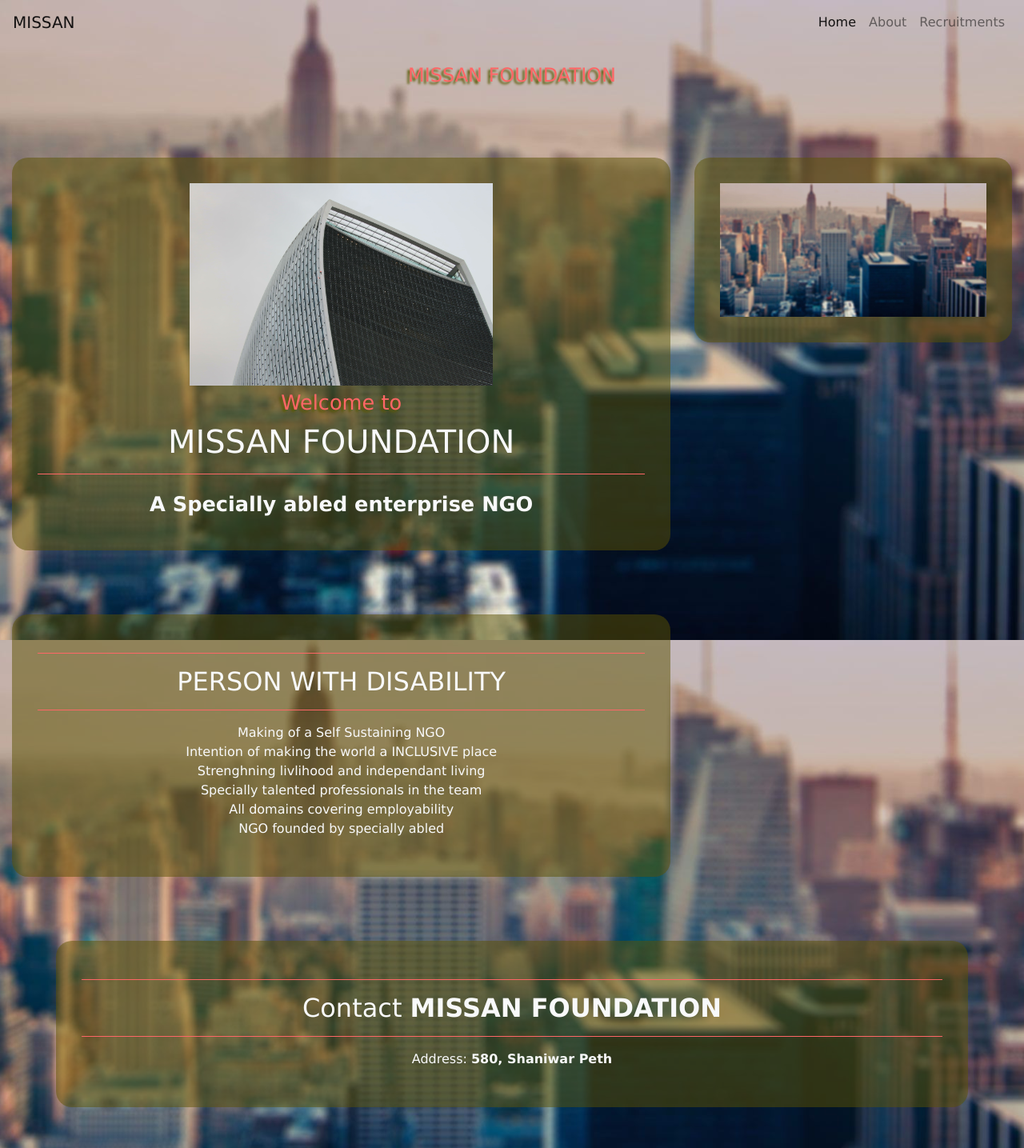
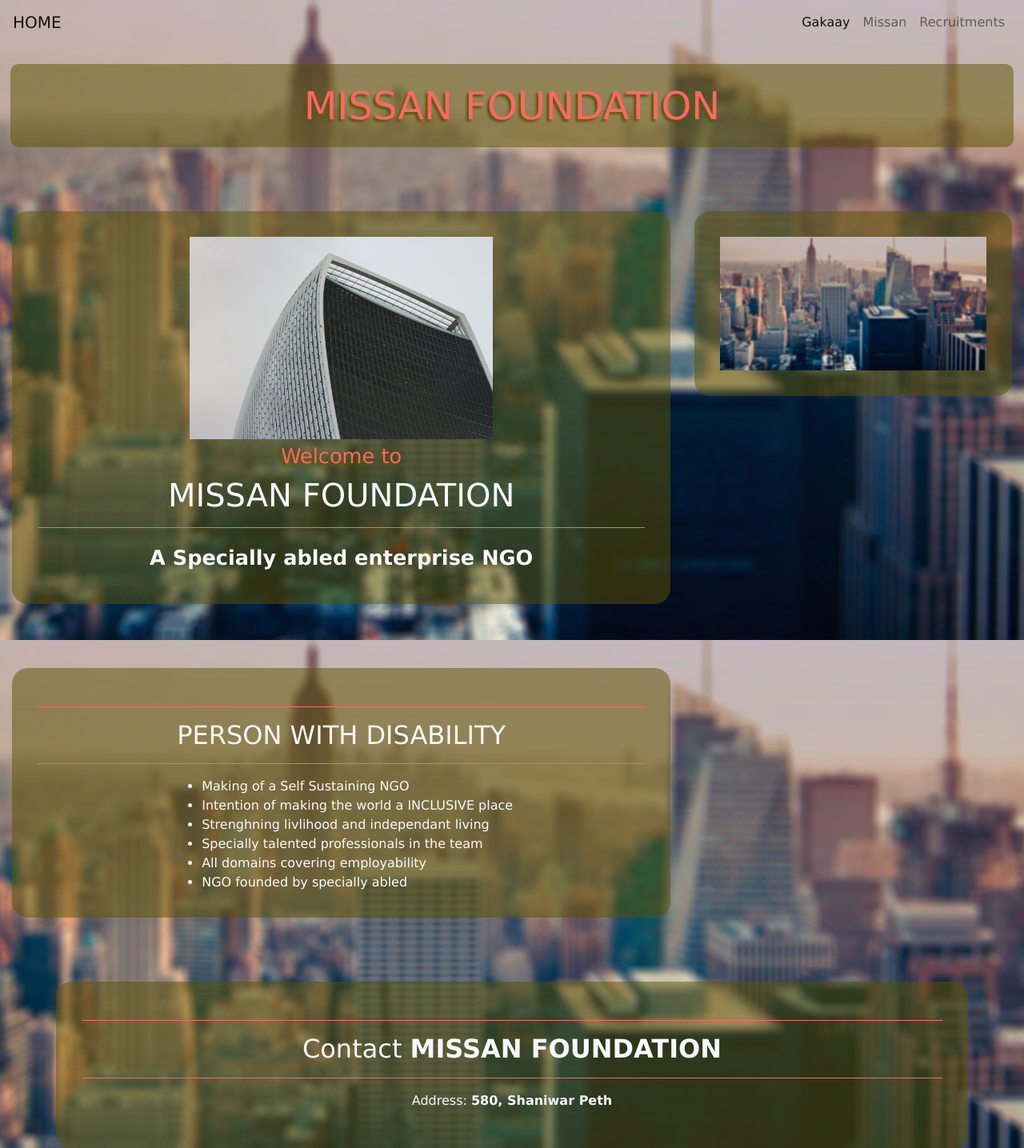
Before and after one commit to sudarshanam16/ngo, a PHP site: page / in a window 1280 px wide. Shown: the top 1435 px of the page at 80% size. Run offline with PHP 8.4, Linux system fonts and the light colour scheme; some web fonts are replaced.

Commit message:
changed nav

```diff
--- a/gakaayabout.html
+++ b/gakaayabout.html
@@ -29,10 +29,9 @@
             </button>
             <div class="collapse navbar-collapse" id="navbarNavAltMarkup">
                 <div class="navbar-nav ml-auto">
-                    <a class="nav-item nav-link " href="index.html">Home <span class="sr-only">(current)</span></a>
-                    <a class="nav-item nav-link active" href="about.html">About</a>
+                    <a class="nav-item nav-link active" href="gakaayabout.html">Gakaay</a>
+                    <a class="nav-item nav-link " href="missanabout.html">Missan</a>
                     <a class="nav-item nav-link " href="recruit.html">Recruitments</a>
-
                 </div>
             </div>
         </nav>
--- a/index.html
+++ b/index.html
@@ -22,14 +22,14 @@
 <body>
     <div class="mt-5">
         <nav class="fixed-top  navbar navbar-expand-lg navbar-light bg-transparent">
-            <a class="navbar-brand" href="index.html">MISSAN</a>
+            <a class="navbar-brand" href="index.html">HOME</a>
             <button class="navbar-toggler" type="button" data-toggle="collapse" data-target="#navbarNavAltMarkup" aria-controls="navbarNavAltMarkup" aria-expanded="false" aria-label="Toggle navigation">
               <span class="navbar-toggler-icon"></span>
             </button>
             <div class="collapse  navbar-collapse" id="navbarNavAltMarkup">
                 <div class="navbar-nav ml-auto">
-                    <a class="nav-item nav-link active" href="index.html">Home</a>
-                    <a class="nav-item nav-link " href="missanabout.html">About</a>
+                    <a class="nav-item nav-link active" href="gakaayabout.html">Gakaay</a>
+                    <a class="nav-item nav-link " href="missanabout.html">Missan</a>
                     <a class="nav-item nav-link" href="recruit.php">Recruitments</a>
                 </div>
             </div>
@@ -37,8 +37,8 @@
     </div>
 
 
-    <div class="text-center heading " style="margin-top: 5rem; font-size: 3rem;">
-        <h4>MISSAN FOUNDATION</h4>
+    <div class="text-center header">
+        MISSAN FOUNDATION
     </div>
 
     <div class="d-flex flex-column flex-md-row">
@@ -63,8 +63,14 @@
                     PERSON WITH DISABILITY
                 </h2>
                 <hr>
-                <p class="text-light">Making of a Self Sustaining NGO<br/> Intention of making the world a INCLUSIVE place<br/> Strenghning livlihood and independant living<br/> Specially talented professionals in the team<br/> All domains covering employability<br/> NGO founded
-                    by specially abled</p>
+                <ul class="text-light" style="width: max-content; text-align: left; margin: auto;">
+                    <li>Making of a Self Sustaining NGO</li>
+                    <li>Intention of making the world a INCLUSIVE place</li>
+                    <li>Strenghning livlihood and independant living</li>
+                    <li>Specially talented professionals in the team</li>
+                    <li>All domains covering employability</li>
+                    <li>NGO founded by specially abled</li>
+                </ul>
             </div>
 
 
--- a/missanabout.html
+++ b/missanabout.html
@@ -28,8 +28,8 @@
             </button>
         <div class="collapse navbar-collapse" id="navbarNavAltMarkup">
             <div class="navbar-nav ml-auto">
-                <a class="nav-item nav-link " href="index.html">Home <span class="sr-only">(current)</span></a>
-                <a class="nav-item nav-link active" href="missanabout.html">About</a>
+                <a class="nav-item nav-link " href="gakaayabout.html">Gakaay</a>
+                <a class="nav-item nav-link active" href="missanabout.html">Missan</a>
                 <a class="nav-item nav-link " href="recruit.php">Recruitments</a>
 
             </div>
--- a/style.css
+++ b/style.css
@@ -45,6 +45,16 @@ input[type=file]::-webkit-file-upload-button, input[type=submit]{
 }
 input:disabled{
     cursor: default;
+}
+.header{
+    margin: 5rem auto 0 auto;
+    font-size: 3rem;
+    background-color: rgba(92, 83, 3, 0.5);
+    padding: 1rem;
+    width: 98%;
+    color: rgb(255, 102, 102);
+    text-shadow: -3px 3px 3px rgb(90, 90, 7);
+    border-radius: 10px;
 }
 
 /* .header {
```
